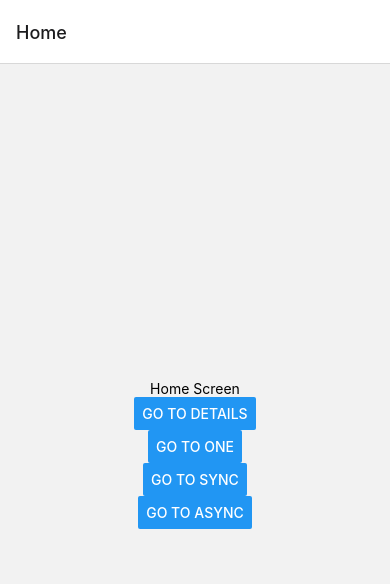
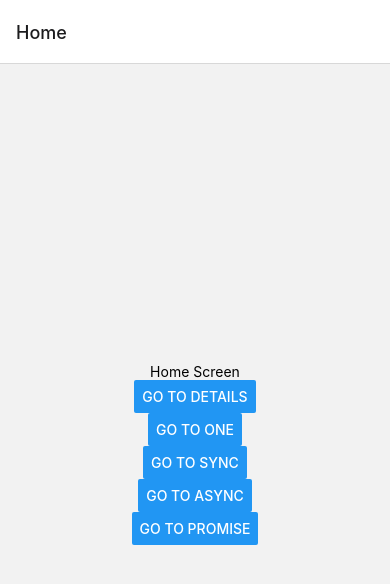
Before and after one commit to aqigif/bsi-app, a React Native app: screen /Home in a window 390 px wide. Shown: the top 584 px of the page. Built offline with nearby package versions, Linux system fonts and the light colour scheme.

Commit message:
add promise

```diff
--- a/src/index.js
+++ b/src/index.js
@@ -18,7 +18,8 @@ const AppSrc = () => {
         <Stack.Screen name="Details" options={{headerTitle: 'Ini Detail'}} component={DetailsScreen} />
         <Stack.Screen name="One" options={{headerShown: false}} component={OneScreen} />
         <Stack.Screen name="Synchronous" options={{headerShown: false}} component={SynchronousScreen} />
-        <Stack.Screen name="Asynchronous" options={{headerShown: false}} component={AsyncAwaitPromiseExample} />
+        <Stack.Screen name="Asynchronous" options={{headerShown: false}} component={AsynchronousScreen} />
+        <Stack.Screen name="Promise" options={{headerShown: false}} component={AsyncAwaitPromiseExample} />
       </Stack.Navigator>
     </NavigationContainer>
   );
--- a/src/screens/Home.js
+++ b/src/screens/Home.js
@@ -21,6 +21,10 @@ const HomeScreen = ({ navigation }) => {
         title="Go to Async"
         onPress={() => navigation.navigate('Asynchronous')}
       />
+      <Button
+        title="Go to Promise"
+        onPress={() => navigation.navigate('Asynchronous')}
+      />
     </View>
   );
 };
```
